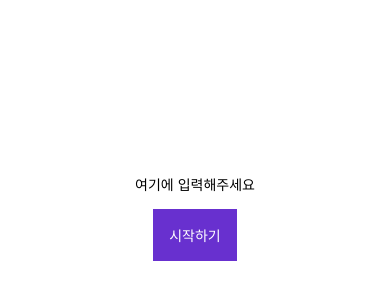
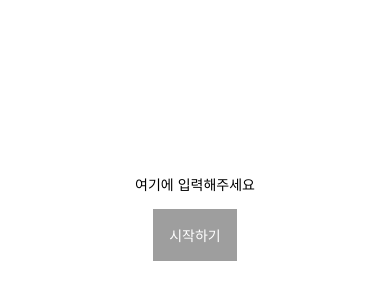
Before and after one commit to mu29/first-app-practice, a React Native app: screen / in a window 390 px wide. Shown: the part 204-504 px from the top of the page. Built offline with nearby package versions, Linux system fonts and the light colour scheme.

Commit message:
3-2. 나만의 부품에 속성 추가하기

```diff
--- a/App.js
+++ b/App.js
@@ -12,7 +12,10 @@ export default class App extends React.Component {
           onChangeText={(text) => { content = text }}
           style={styles.input}
         />
-        <StartButton showAlert={() => { Alert.alert(content) }} />
+        <StartButton
+          showAlert={() => { Alert.alert(content) }}
+          disabled={true}
+        />
       </View>
     );
   }
--- a/components/StartButton.js
+++ b/components/StartButton.js
@@ -8,13 +8,14 @@ import {
 
 const StartButton = ({
   showAlert,
+  disabled,
 }) => {
   return (
     <TouchableOpacity
       activeOpacity={0.8}
-      onPress={showAlert}
+      onPress={disabled ? null : showAlert}
     >
-      <View style={styles.box}>
+      <View style={disabled ? styles.disabled : styles.box}>
         <Text style={styles.text}>
           시작하기
         </Text>
@@ -28,6 +29,10 @@ const styles = StyleSheet.create({
     backgroundColor: '#6830CF',
     padding: 16,
   },
+  disabled: {
+    backgroundColor: '#9E9E9E',
+    padding: 16,
+  },
   text: {
     color: '#FFFFFF'
   },
```
